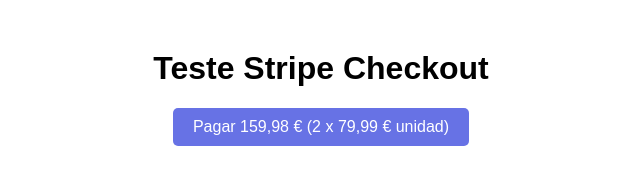
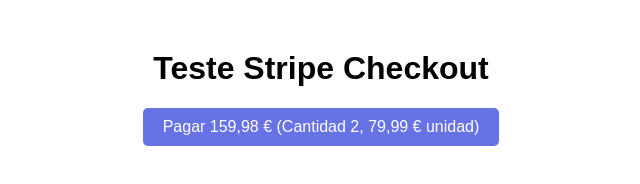
Before and after one commit to oldmoneygit/stripe-vercel-snk, a website: page public/teste.html in a window 1280 px wide. Shown: the whole page, without its empty margins (319-959 px from the left). Drawn offline with Linux system fonts and the light colour scheme.

Commit message:
Update teste.html

```diff
--- a/public/teste.html
+++ b/public/teste.html
@@ -44,18 +44,18 @@
 
       // Calcular o total e formatar os valores
       const totalPrice = items.reduce((sum, item) => sum + item.price * item.quantity, 0);
-      const formattedTotalPrice = new Intl.NumberFormat('es-ES', {
+      const formattedTotalPrice = (totalPrice / 100).toLocaleString('es-ES', {
         style: 'currency',
         currency: 'EUR',
-      }).format(totalPrice / 100); // Dividir por 100 para converter de centavos para euros
+      }); // Dividir por 100 para converter de centavos para euros
 
-      const formattedUnitPrice = new Intl.NumberFormat('es-ES', {
+      const formattedUnitPrice = (items[0].price / 100).toLocaleString('es-ES', {
         style: 'currency',
         currency: 'EUR',
-      }).format(items[0].price / 100); // Dividir por 100 para converter de centavos para euros
+      }); // Dividir por 100 para converter de centavos para euros
 
       // Atualizar o texto do botão
-      checkoutBtn.textContent = `Pagar ${formattedTotalPrice} (${items[0].quantity} x ${formattedUnitPrice} unidad)`;
+      checkoutBtn.textContent = `Pagar ${formattedTotalPrice} (Cantidad ${items[0].quantity}, ${formattedUnitPrice} unidad)`;
 
       checkoutBtn.addEventListener('click', async () => {
         console.log('👊 Clique detectado. Iniciando processo...');
```
